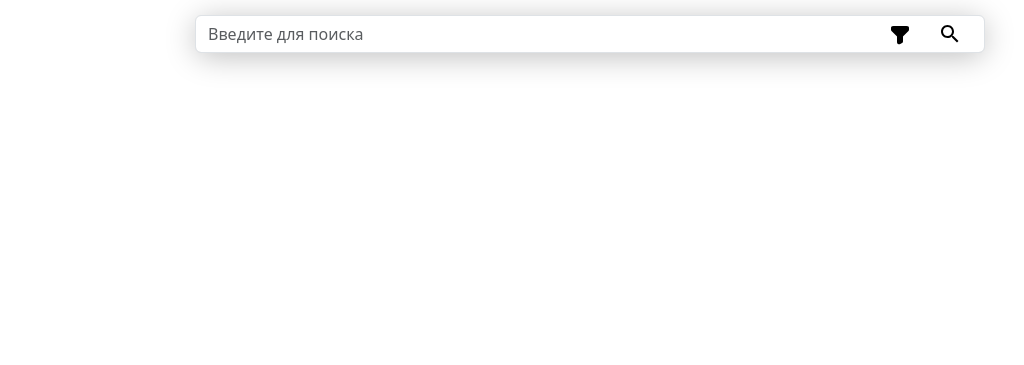
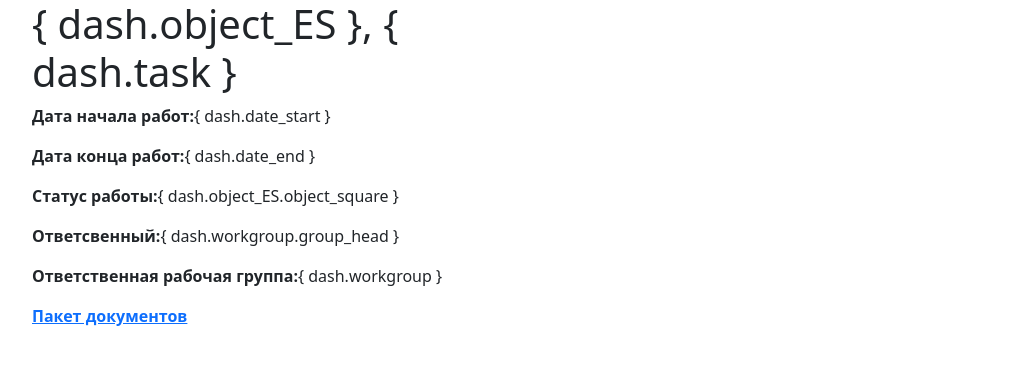
Before and after one commit to alkokovad/OO_hackathon, a Django app: page /dashboard/ in a window 1280 px wide. Shown: the top 365 px of the page, without its empty margins (50-1074 px from the left). Run offline with Django 5.2, Linux system fonts and the light colour scheme; tables that the repository leaves empty hold one stand-in row (values such as "Sample post").

Commit message:
Trying to add Dashboards

```diff
--- a/OO_hack_page/views.py
+++ b/OO_hack_page/views.py
@@ -1,7 +1,7 @@
 from django.shortcuts import render, redirect
 from django.urls import reverse_lazy
 from django.views import View
-from .models import REstate
+from .models import REstate, Workgroup_time
 
 
 class CardsListView(View):
@@ -22,4 +22,6 @@ class DashBoardView(View):
     template_name = 'DashBoard/dashboard.html'
 
     def get(self, request, *args, **kwargs):
-        return render(request, CardsListView.template_name)
+        dashboards = Workgroup_time.objects.all()
+        context = {'dashboards': dashboards}
+        return render(request, DashBoardView.template_name, context=context)
--- a/Templates/DashBoard/dashboard.html
+++ b/Templates/DashBoard/dashboard.html
@@ -14,12 +14,12 @@
     <div class="row">
         {% for dash in dashboards %}
         <div class="col-5 dash">
-            <h1>{ dash.work }</h1>
-            <p><b>Дата начала работ:</b>{ dash.start }</p>
-            <p><b>Дата конца работ:</b>{ dash.finish }</p>
-            <p><b>Статус работы:</b>{ dash.status }</p>
-            <p><b>Ответсвенный:</b>{ dash.responsiblman }</p>
-            <p><b>Ответственная рабочая группа:</b>{ dash.responsiblegroup }</p>
+            <h1>{ dash.object_ES }, { dash.task }</h1>
+            <p><b>Дата начала работ:</b>{ dash.date_start }</p>
+            <p><b>Дата конца работ:</b>{ dash.date_end }</p>
+            <p><b>Статус работы:</b>{ dash.object_ES.object_square }</p>
+            <p><b>Ответсвенный:</b>{ dash.workgroup.group_head }</p>
+            <p><b>Ответственная рабочая группа:</b>{ dash.workgroup }</p>
             <a href="{ dash.packdoc }"><b>Пакет документов</b></a>
         </div>
         {% endfor %}
```
Also changed, not shown: OO_hack_page/admin.py (+11 -1 lines).
